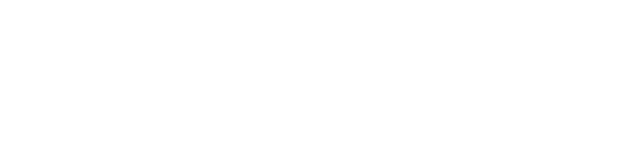
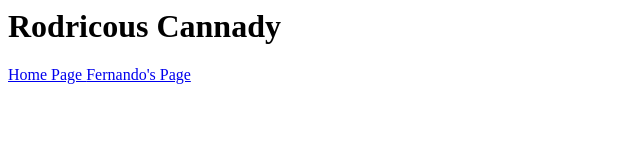
Before and after one commit to ffort/AboutUs, a plain HTML site: page Rodricous.html in a window 1280 px wide. Shown: the whole page, without its empty margins (0-640 px from the left). Drawn offline with Linux system fonts and the light colour scheme.

Commit message:
Added Links to pages

```diff
--- a/Rodricous.html
+++ b/Rodricous.html
@@ -4,6 +4,10 @@
 	<head>
 
 	<body>
+		<h1> Rodricous Cannady </h1>
+
+		<a href="index.html"> Home Page </a>
+		<a href="Fernando.html"> Fernando's Page </a>
 
 	</body>
 </html>
```
Also changed, not shown: Fernando.html (+5 -0 lines), index.html (+5 -0 lines).
